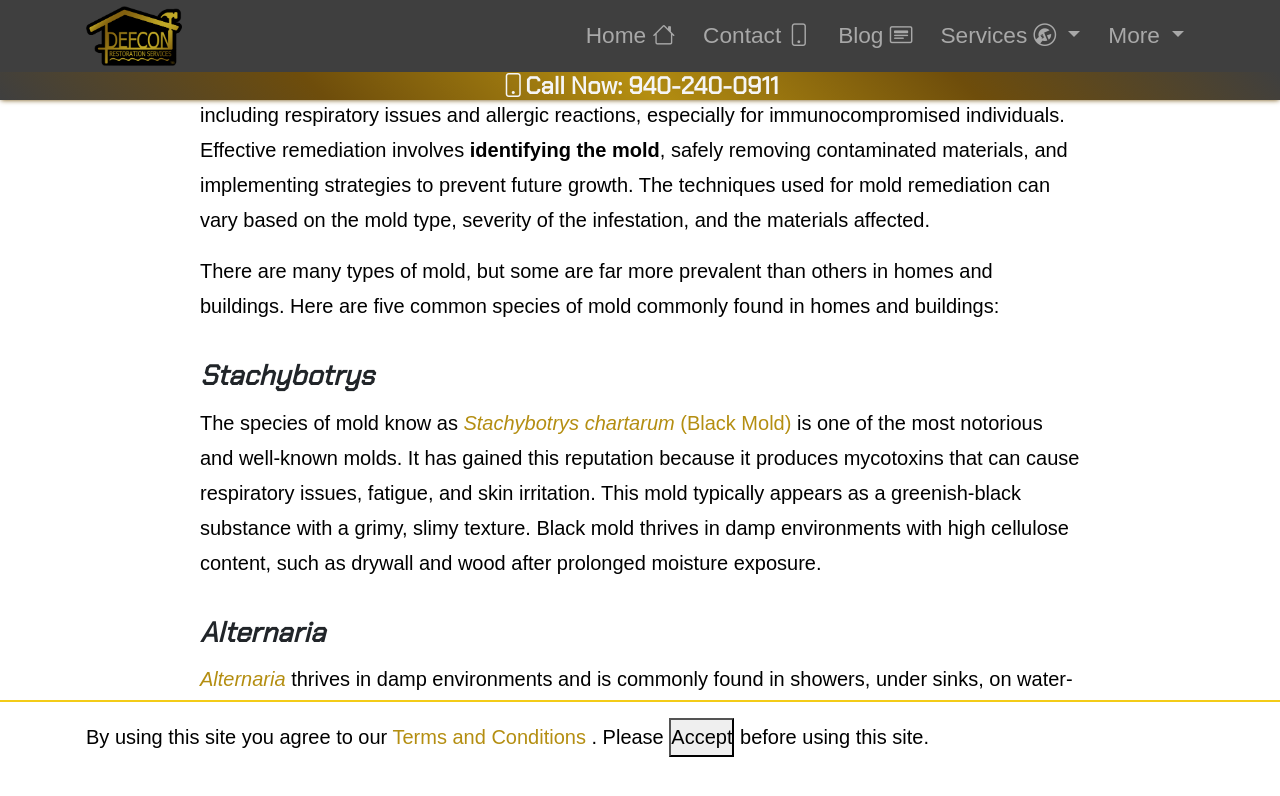
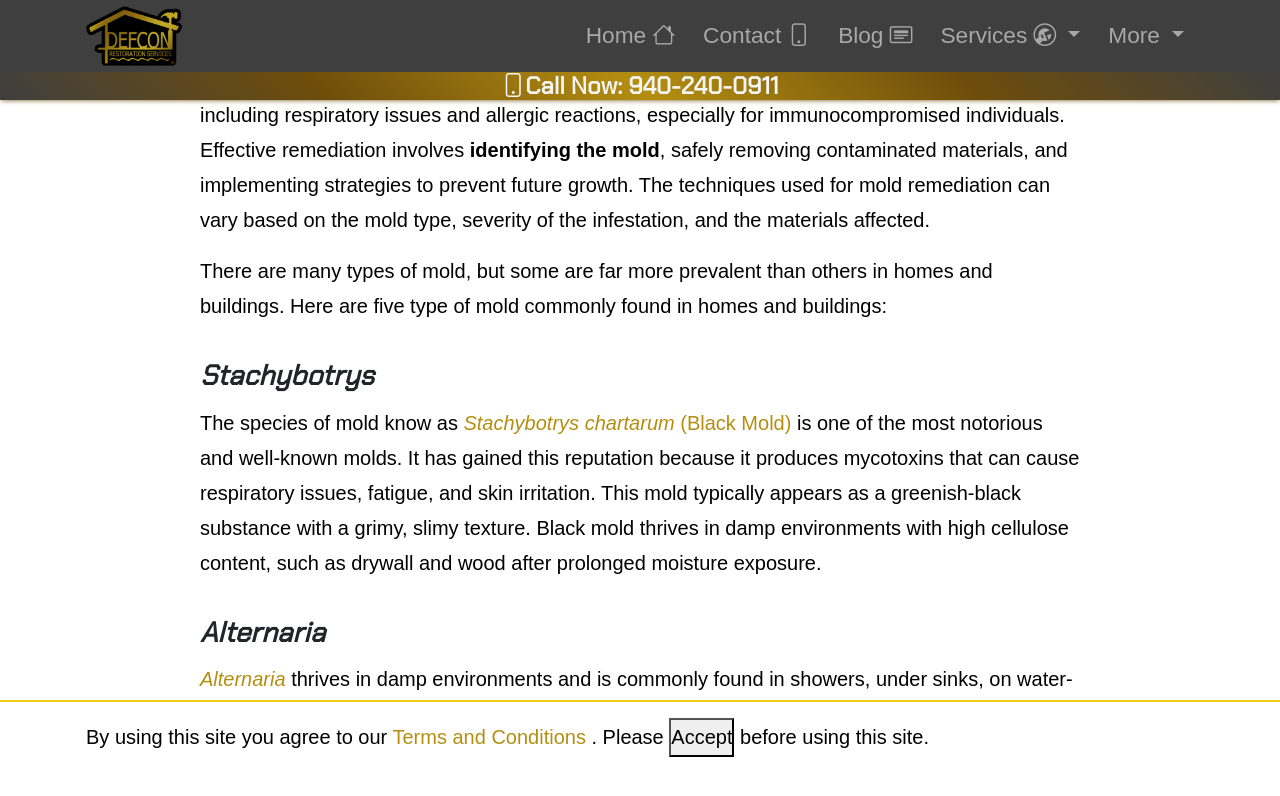
Before and after one commit to defcon1dfw/defcon1dfw.github.io, a Jekyll site: the page built from _posts/2025-02-19-common-mold-types.md, in a window 1280 px wide and 900 px high, scrolled down 957 px. Shown: the top 796 px of the window. Built offline with Jekyll 4.4.1, drawn with Linux system fonts in a browser that asks for light colours.

Commit message:
p/7 edits

```diff
--- a/_posts/2025-02-19-common-mold-types.md
+++ b/_posts/2025-02-19-common-mold-types.md
@@ -1,7 +1,7 @@
 ---
 layout: post
 title:  Common Mold Types Linked to Water Damage
-date:   2025-02-19 15:10:00 -0400
+date:   2025-02-19 15:00:00 -0400
 
 imgUrl: assets/img/post/2025/moldy-wall.jpg
 image: assets/img/post/2025/moldy-wall.jpg
@@ -10,12 +10,12 @@
 
 categories:
   - blog
-  - restoration
+  - advice
 ---
 
 Mold is a type of fungus that thrives in moist environments. In man-made structures, if left untreated alongside water damage, it can lead to structural deterioration and pose health risks, including respiratory issues and allergic reactions, especially for immunocompromised individuals. Effective remediation involves **identifying the mold**, safely removing contaminated materials, and implementing strategies to prevent future growth. The techniques used for mold remediation can vary based on the mold type, severity of the infestation, and the materials affected.
 
-There are many types of mold, but some are far more prevalent than others in homes and buildings. Here are five common species of mold commonly found in homes and buildings:
+There are many types of mold, but some are far more prevalent than others in homes and buildings. Here are five type of mold commonly found in homes and buildings:
 
 ### ***Stachybotrys***
 
```
